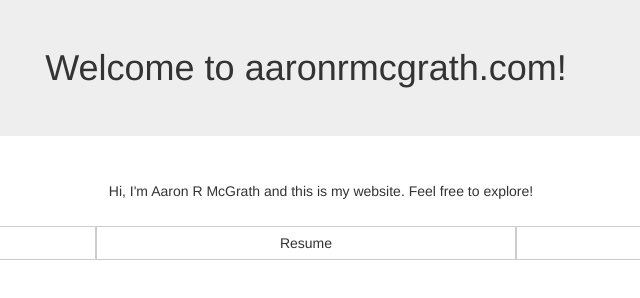
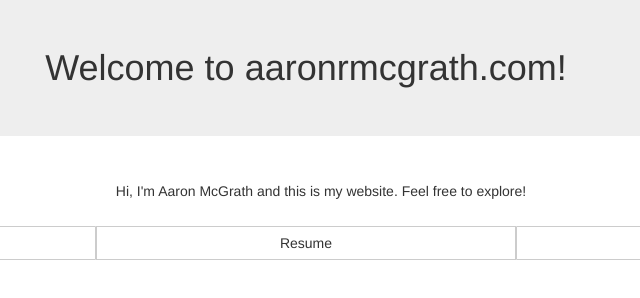
Before and after one commit to aaronrmcgrath/aaronrmcgrath.com, a website: page client/views/index.html in a window 1280 px wide. Shown: the full height of the page, 334-974 px from the left. Drawn offline with Linux system fonts and the light colour scheme; files that its build step writes are made by us from their sources; files whose address does not match are found by name.

Commit message:
quick update

```diff
--- a/client/views/index.html
+++ b/client/views/index.html
@@ -26,7 +26,7 @@
     <div class="container">
 
       <p class="container text-center">
-        Hi, I'm Aaron R McGrath and this is my website. Feel free to
+        Hi, I'm Aaron McGrath and this is my website. Feel free to
         explore!
       </p>
 
```
Also changed, not shown: server/public/assets/views/index.html (+1 -1 lines).
